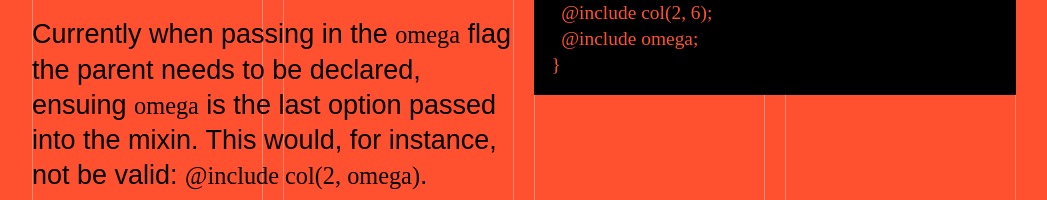
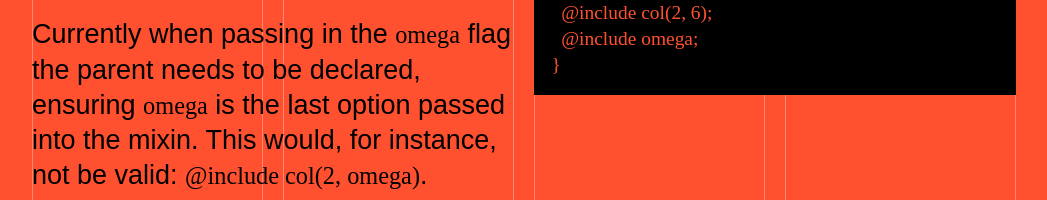
Before and after one commit to jayfreestone/basic-brockmann, a plain HTML site: page index.html in a window 1280 px wide. Shown: the part 2298-2498 px from the top of the page, without its empty margins (116-1163 px from the left). Drawn offline with Linux system fonts and the light colour scheme.

Commit message:
Typo ('ensuring')

```diff
--- a/index.html
+++ b/index.html
@@ -99,7 +99,7 @@ aside {
 
       <p>The first is prefferable as it avoids outputting CSS that will be rewritten.</p>
 
-      <p>Currently when passing in the <code>omega</code> flag the parent needs to be declared, ensuing <code>omega</code> is the last option passed into the mixin. This would, for instance, not be valid: <code>@include col(2, omega)</code>.</p>
+      <p>Currently when passing in the <code>omega</code> flag the parent needs to be declared, ensuring <code>omega</code> is the last option passed into the mixin. This would, for instance, not be valid: <code>@include col(2, omega)</code>.</p>
     </div>
     <div class="row">
     <h3>Push</h3>
```
